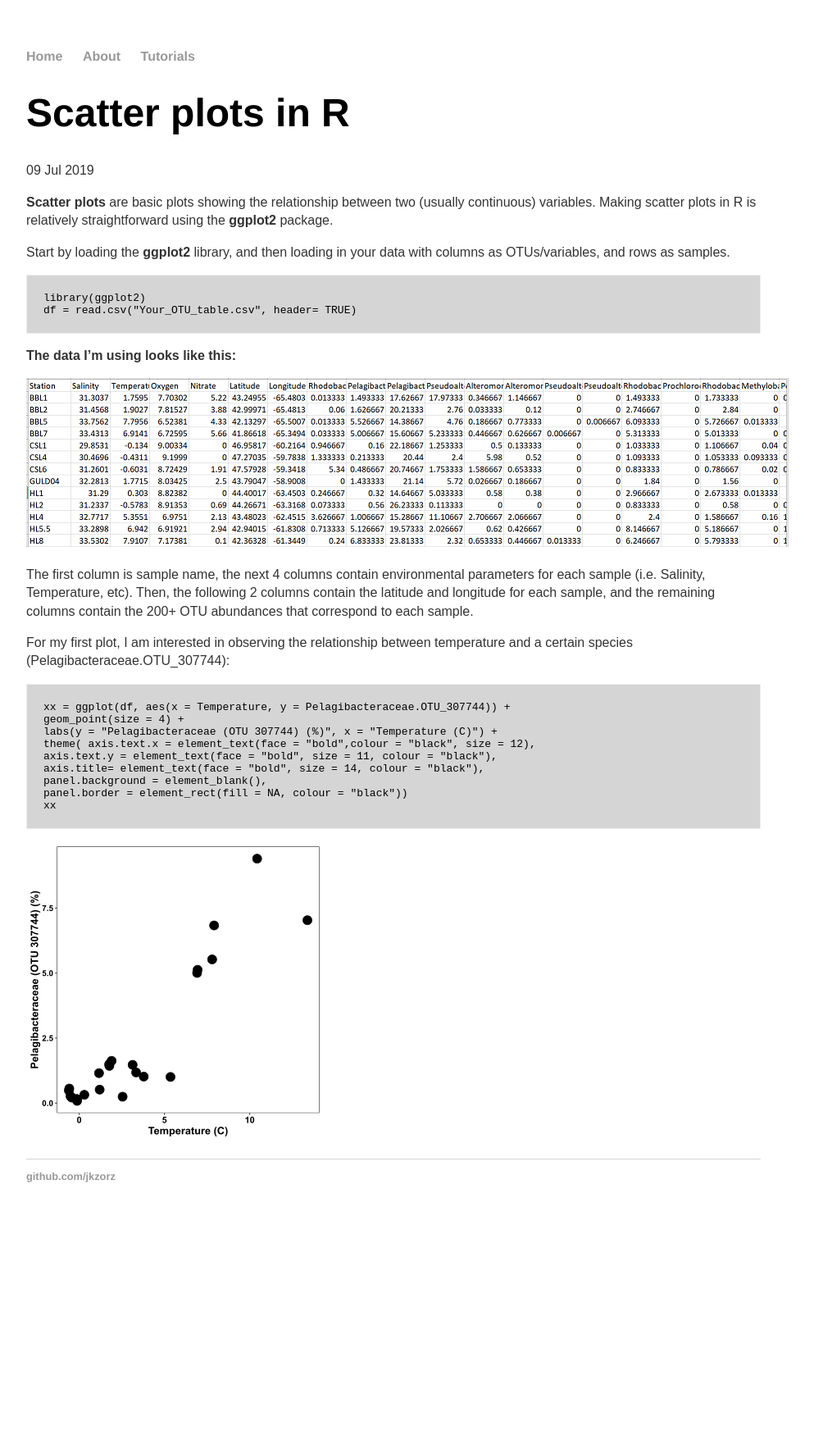
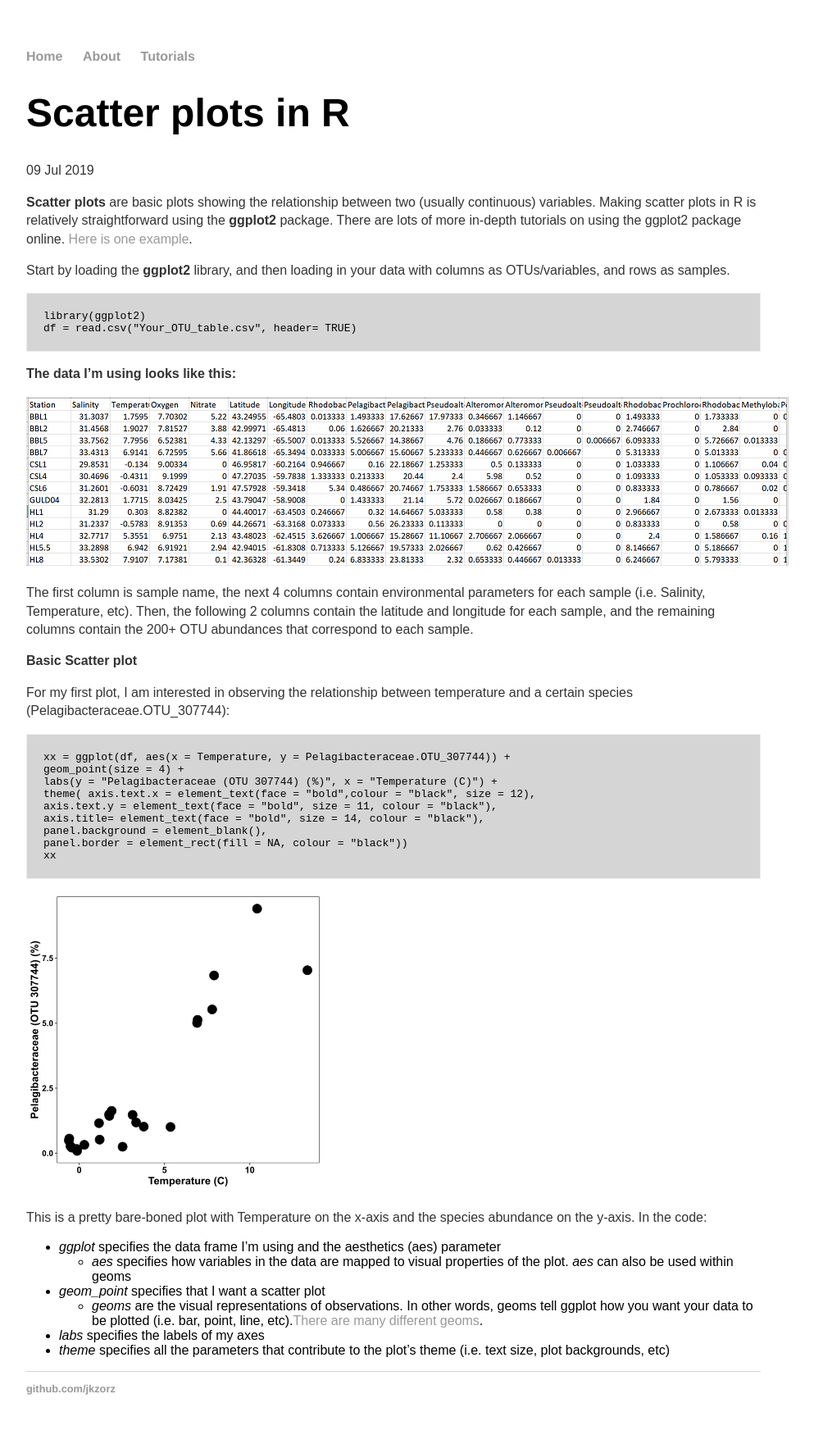
Before and after one commit to jkzorz/jkzorz.github.io, a Jekyll site: the page built from _posts/2019-07-08-scatter-plots.md, in a window 1280 px wide. Shown: the whole page at 82% size, without its empty margins (160-1153 px from the left). Built offline with Jekyll 4.4.1, drawn with Linux system fonts in a browser that asks for light colours; before the commit the page ends 1502 px from its top, so only the background shows below that.

Commit message:
Update 2019-07-08-scatter-plots.md

````diff
--- a/_posts/2019-07-08-scatter-plots.md
+++ b/_posts/2019-07-08-scatter-plots.md
@@ -5,7 +5,7 @@ date: 2019-07-09
 ---
 
 
-**Scatter plots** are basic plots showing the relationship between two (usually continuous) variables. Making scatter plots in R is relatively straightforward using the **ggplot2** package.
+**Scatter plots** are basic plots showing the relationship between two (usually continuous) variables. Making scatter plots in R is relatively straightforward using the **ggplot2** package. There are lots of more in-depth tutorials on using the ggplot2 package online. [Here is one example](https://ggplot2.tidyverse.org/reference/).
 
 
 Start by loading the **ggplot2** library, and then loading in your data with columns as OTUs/variables, and rows as samples.
@@ -23,6 +23,7 @@ df = read.csv("Your_OTU_table.csv", header= TRUE)
 
 The first column is sample name, the next 4 columns contain environmental parameters for each sample (i.e. Salinity, Temperature, etc). Then, the following 2 columns contain the latitude and longitude for each sample, and the remaining columns contain the 200+ OTU abundances that correspond to each sample.
 
+**Basic Scatter plot**
 
 For my first plot, I am interested in observing the relationship between temperature and a certain species (Pelagibacteraceae.OTU_307744):
 
@@ -39,3 +40,12 @@ xx
 ```
 
 ![useful image]({{ site.url }}/assets/Scatter_basic.png)
+
+This is a pretty bare-boned plot with Temperature on the x-axis and the species abundance on the y-axis. In the code:
+
+- *ggplot* specifies the data frame I'm using and the aesthetics (aes) parameter
+    - *aes* specifies how variables in the data are mapped to visual properties of the plot. *aes* can also be used within geoms
+- *geom_point* specifies that I want a scatter plot
+    - *geoms* are the visual representations of observations. In other words, geoms tell ggplot how you want your data to be plotted (i.e. bar, point, line, etc).[There are many different geoms](https://ggplot2.tidyverse.org/reference/#section-layer-geoms).
+- *labs* specifies the labels of my axes
+- *theme* specifies all the parameters that contribute to the plot's theme (i.e. text size, plot backgrounds, etc)
````
